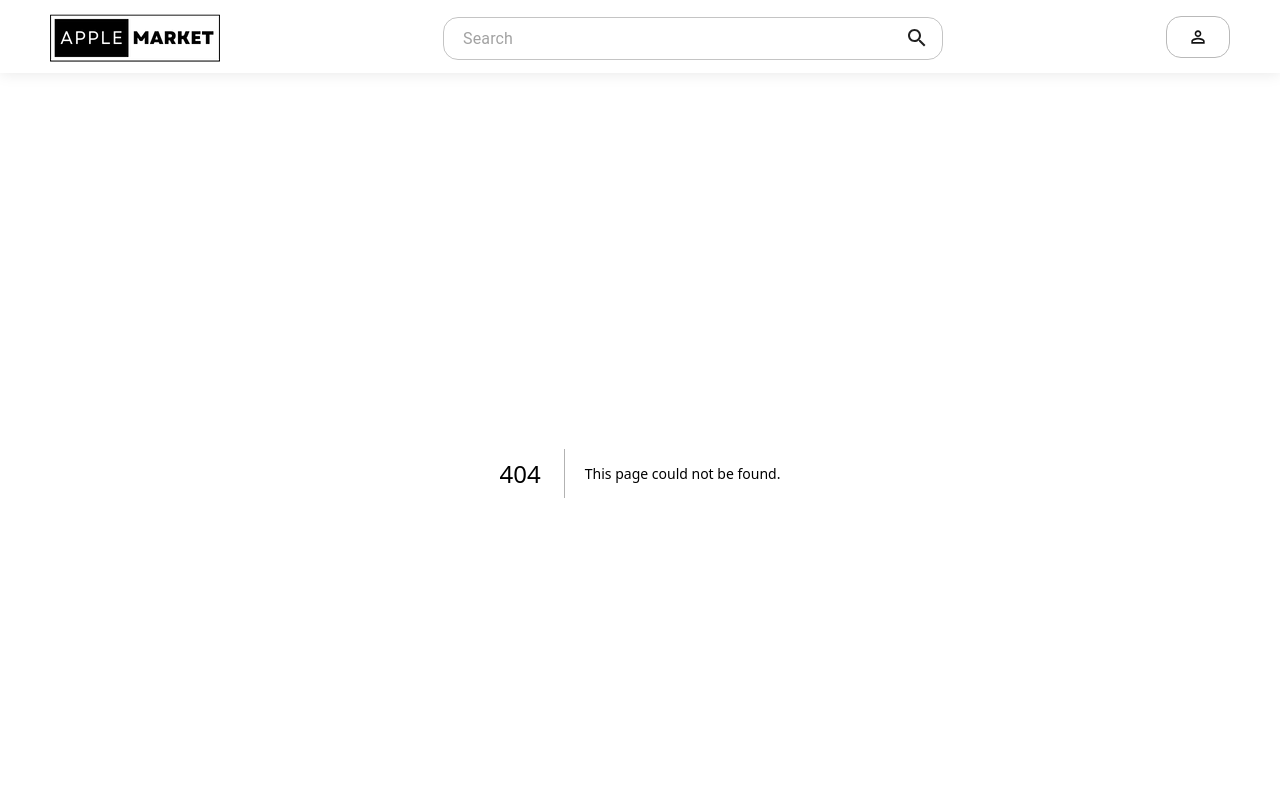
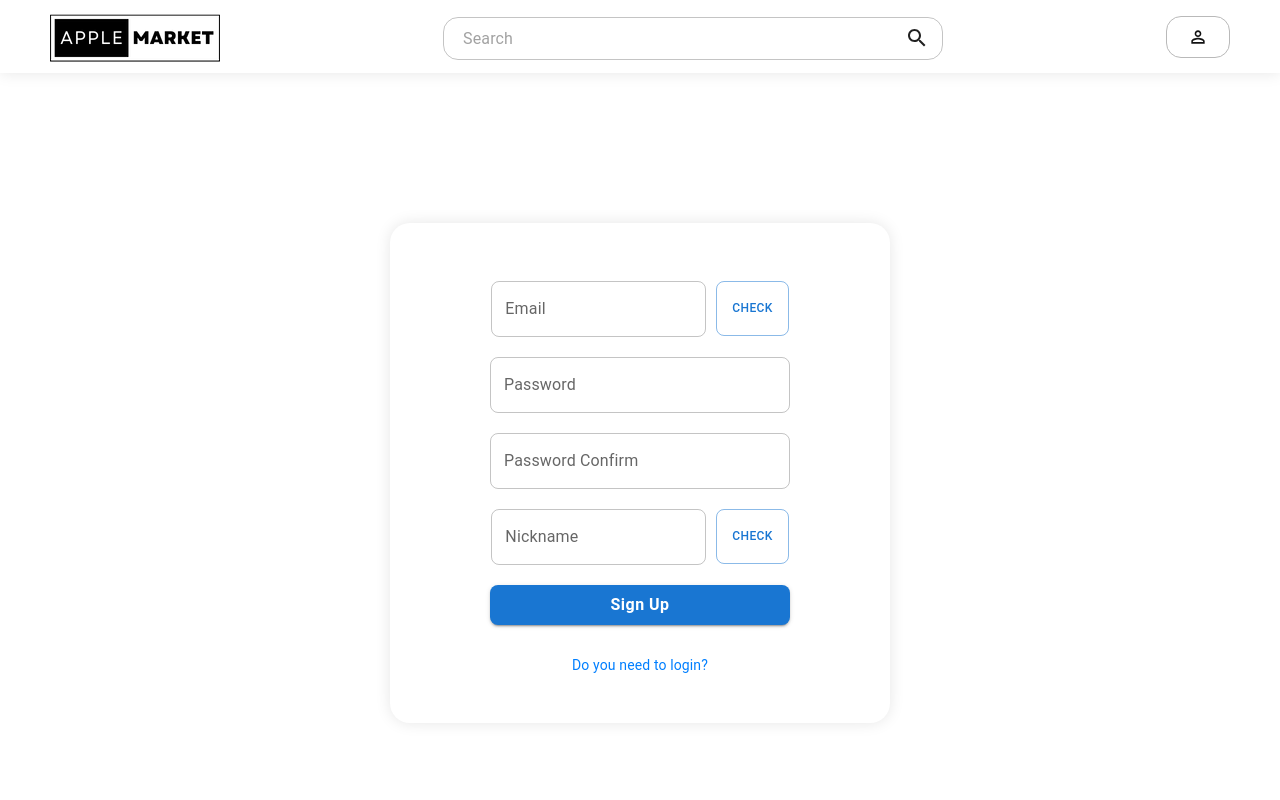
Before and after one commit to killing-healing/Apple_Market, a Next.js app: page /signUp in a window 1280 px wide. Before the commit this address had no page. Shown: the top 800 px of the page. Built offline with nearby package versions, Linux system fonts and the light colour scheme.

Commit message:
✨ feat : Member sign up component and design implementation

```diff
--- a/app/login/page.tsx
+++ b/app/login/page.tsx
@@ -53,7 +53,7 @@ const SignUpText = styled(Typography)({
 const login = () => {
 
   return (
-    <LoginContainer container direction="column" spacing={3}>
+    <LoginContainer container direction="column">
       <LoginFormContainer>
         <Grid item>
           <StyledTextField
@@ -77,7 +77,7 @@ const login = () => {
             LOGIN
           </LoginButton>
           <SignUpText>
-            <Link href="/signup">Do you need to sign up?</Link>
+            <Link href="/signUp">Do you need to sign up?</Link>
           </SignUpText>
         </Grid>
       </LoginFormContainer>
--- /dev/null
+++ b/app/signUp/page.tsx
@@ -0,0 +1,126 @@
+"use client"
+
+import { Button, Grid, TextField, Typography, styled } from "@mui/material"
+import { badgeBorderRadius, blue400, fontSizeSub2, fontSizeSub3, shadow } from "../styles/theme"
+import Link from "next/link"
+
+const SignUpContainer = styled(Grid)({
+  height: '100vh',
+  flexDirection: 'row',
+  justifyContent: 'center',
+  alignItems: 'center',
+})
+
+const SignUpFormContainer = styled('div')({
+  display: 'flex',
+  flexDirection: 'column',
+  justifyContent: 'center',
+  alignItems: 'center',
+  width: '400px',
+  height: '400px',
+  padding: '50px 50px',
+  margin: '50px 0px',
+  borderRadius: `${badgeBorderRadius}`,
+  boxShadow: `${shadow}`
+})
+
+const GridContainer = styled(Grid) ({
+  display: 'flex',
+  justifyContent: 'center',
+  alignItems: 'flex-start'
+})
+
+const CheckButton = styled(Button)({
+  height: '55px',
+  marginLeft: '10px',
+  borderRadius: '8px',
+  fontSize: `${fontSizeSub3}`
+});
+
+const StyledTextField = styled(TextField)({
+  width: '300px',
+  marginBottom: '20px',
+  '& .MuiOutlinedInput-root': {
+    borderRadius: '8px',
+  }
+})
+
+const SignUpButton = styled(Button)({
+  width: '300px',
+  borderRadius: '8px',
+  textTransform: 'none',
+  fontSize: '16px',
+  fontWeight: 'bold',
+})
+
+const LoginText = styled(Typography)({
+  marginTop: '20px',
+  textAlign: 'center',
+  margin: '30px 0px',
+  fontSize: `${fontSizeSub2}`,
+  '& a': {
+    color: `${blue400}`
+  }
+})
+
+const signUp = () => {
+  return (
+    <SignUpContainer container direction="column">
+      <SignUpFormContainer>
+        <GridContainer container alignItems="center" style={{ marginTop: '40px' }}>
+          <Grid item>
+            <StyledTextField
+              variant="outlined"
+              label="Email"
+              type="email"
+              placeholder="Enter your Email"
+              style={{ width: '215px' }}
+            />
+          </Grid>
+          <Grid item>
+            <CheckButton variant="outlined">check</CheckButton>
+          </Grid>
+        </GridContainer>
+        <Grid item>
+          <StyledTextField
+            variant="outlined"
+            label="Password"
+            type="password"
+            placeholder="Enter your password"
+          />
+        </Grid>
+        <Grid item>
+          <StyledTextField
+            variant="outlined"
+            label="Password Confirm"
+            type="password"
+            placeholder="Confirm your password"
+          />
+        </Grid>
+        <GridContainer container alignItems="center">
+          <Grid item>
+            <StyledTextField
+              variant="outlined"
+              label="Nickname"
+              placeholder="Enter your Nickname"
+              style={{ width: '215px' }}
+            />
+          </Grid>
+          <Grid item>
+            <CheckButton variant="outlined">Check</CheckButton>
+          </Grid>
+        </GridContainer>
+        <Grid item>
+          <SignUpButton variant="contained" color="primary">
+            Sign Up
+          </SignUpButton>
+          <LoginText>
+            <Link href="/login">Do you need to login?</Link>
+          </LoginText>
+        </Grid>
+      </SignUpFormContainer>
+    </SignUpContainer>
+  )
+}
+
+export default signUp
```
